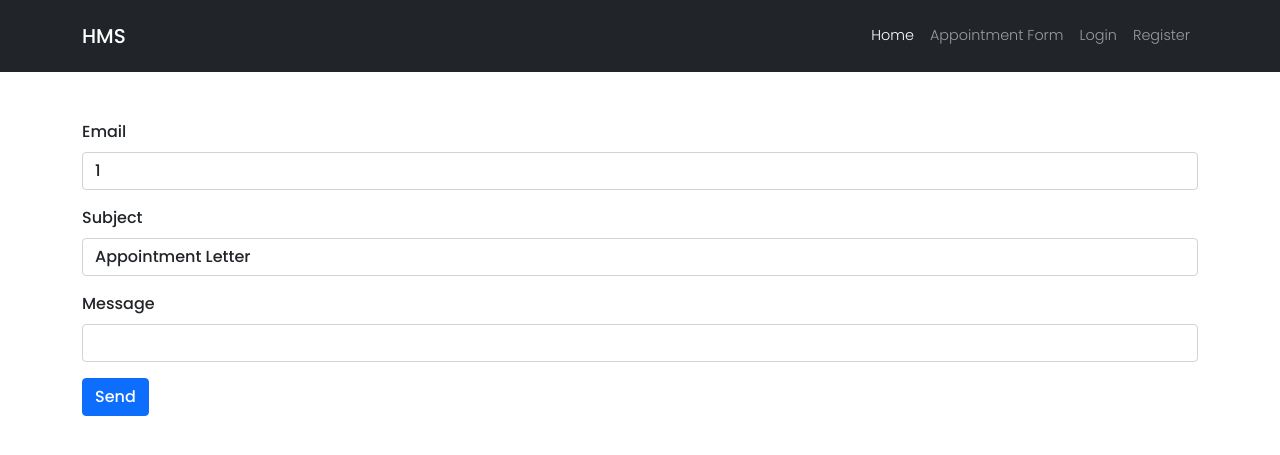
After one commit to dhaladitya108/Hospital-Management-System, a Django app: page /appointment-mail/1/ in a window 1280 px wide. The commit adds this page. Shown: the top 455 px of the page. Run offline with Django 3.2, Linux system fonts and the light colour scheme; some libraries are stand-ins or nearby versions.

Commit message:
send mail feature

```diff
--- a/app/admin.py
+++ b/app/admin.py
@@ -1,4 +1,5 @@
 from django.contrib import admin
-from .models import Patient
+from .models import Patient, AppointmentEmail
 
 admin.site.register(Patient)
+admin.site.register(AppointmentEmail)
--- a/app/forms.py
+++ b/app/forms.py
@@ -1,7 +1,14 @@
 from django import forms
-from .models import Patient
+from .models import Patient, AppointmentEmail
+
 
 class PatientForm(forms.ModelForm):
     class Meta:
         model = Patient
         fields = '__all__'
+
+
+class AppointmentEmailForm(forms.ModelForm):
+    class Meta:
+        model = AppointmentEmail
+        fields = '__all__'
--- a/app/models.py
+++ b/app/models.py
@@ -1,5 +1,6 @@
 from django.db import models
-from django.urls import reverse
+from django import forms
+
 
 class Patient(models.Model):
     GENDER_CHOICE = (
@@ -17,3 +18,12 @@ class Patient(models.Model):
 
     def __str__(self):
         return self.name
+
+
+class AppointmentEmail(models.Model):
+    email = models.EmailField(max_length=40)
+    subject = models.CharField(max_length=60)
+    message = models.CharField(max_length=400)
+
+    def __str__(self):
+        return self.email
--- /dev/null
+++ b/app/templates/app/appointment_mail.html
@@ -0,0 +1,30 @@
+{% extends 'base.html' %}
+{% load crispy_forms_tags %}
+{% load static %}
+
+{% block style %}
+    <link rel="stylesheet" href="{% static 'css/patient-form.css' %}">
+{% endblock %}
+
+{% block main %}
+    <div class="container mt-5">
+        <form method="post">
+            {% csrf_token %}
+            <div class="mb-3">
+                <label for="disabledTextInput" class="form-label">Email</label>
+                <input type="text" id="disabledTextInput"
+                       class="form-control"
+                       value="{{ email }}" name="email">
+            </div>
+            <div class="mb-3">
+                <label for="subject" class="form-label">Subject</label>
+                <input type="text" class="form-control" id="subject" name="subject" value="Appointment Letter">
+            </div>
+            <div class="mb-3">
+                <label for="message" class="form-label">Message</label>
+                <input type="text" class="form-control" id="message" name="message">
+            </div>
+            <button type="submit" class="btn btn-primary">Send</button>
+        </form>
+    </div>
+{% endblock %}
--- a/app/templates/app/patient_list.html
+++ b/app/templates/app/patient_list.html
@@ -8,7 +8,9 @@
                     <h5 class="card-title">{{ data.name }}</h5>
                     <h6 class="card-subtitle mb-2 text-muted">{{ data.email }}</h6>
                     <p class="card-text">{{ data.health_condition }}</p>
-            <a href="#" class="card-link">Send Mail</a>
+                    <a href="{% url 'appointment-mail' data.email %}" class="btn btn-secondary card-link">
+                        Send Mail
+                    </a>
                 </div>
             </div>
         {% endfor %}
--- a/app/urls.py
+++ b/app/urls.py
@@ -5,4 +5,5 @@ urlpatterns = [
     path('', views.home, name="home"),
     path('patient-form/', views.patient_form, name="patient-form"),
     path('patient-list/', views.patient_list, name="patient-list"),
+    path('appointment-mail/<patient_email>/', views.appointment_mail, name="appointment-mail"),
 ]
--- a/app/views.py
+++ b/app/views.py
@@ -1,7 +1,9 @@
-from django.shortcuts import render
+from django.shortcuts import render, redirect
 from django.contrib import messages
-from .forms import PatientForm
-from .models import Patient
+from .forms import PatientForm, AppointmentEmailForm
+from .models import AppointmentEmail, Patient
+
+from django.core.mail import send_mail
 
 
 def home(request):
@@ -24,3 +26,38 @@ def patient_form(request):
 def patient_list(request):
     data = Patient.objects.all()
     return render(request, 'app/patient_list.html', {'datas': data})
+
+
+def appointment_mail(request, patient_email):
+    context = {
+        'email': patient_email,
+    }
+    form = AppointmentEmailForm()
+    if request.method == 'POST':
+        form = AppointmentEmailForm(request.POST)
+        if form.is_valid():
+            email_appointed = form.save()
+            send_mail(
+                email_appointed.subject,
+                email_appointed.message,
+                'testerperson1029@gmail.com',
+                [email_appointed.email],
+                fail_silently=False
+            )
+            return redirect('patient-list')
+    return render(request, 'app/appointment_mail.html', context)
+
+
+    # def dispatch_mail(request):
+    #     if request.method == 'POST':
+    #         email = request.POST.get('email')
+    #         message = request.POST.get('subject')
+    #         subject = request.POST.get('subjez,c msdmjcmkdmckmdskcct')
+    #         print(email, subject, message)
+    #
+    #
+    #
+    #         return HttpResponseRedirect(reverse('home'))
+    #
+    #     else:
+    #         return HttpResponse('Invalid request')
```
Also changed, not shown: HMS/settings.py (+8 -0 lines), accounts/templates/registration/login.html (indentation only), app/migrations/0003_appointmentemail.py (added), app/migrations/0004_auto_20210601_0903.py (added). Lines whose indentation alone changed are shown as unchanged.
